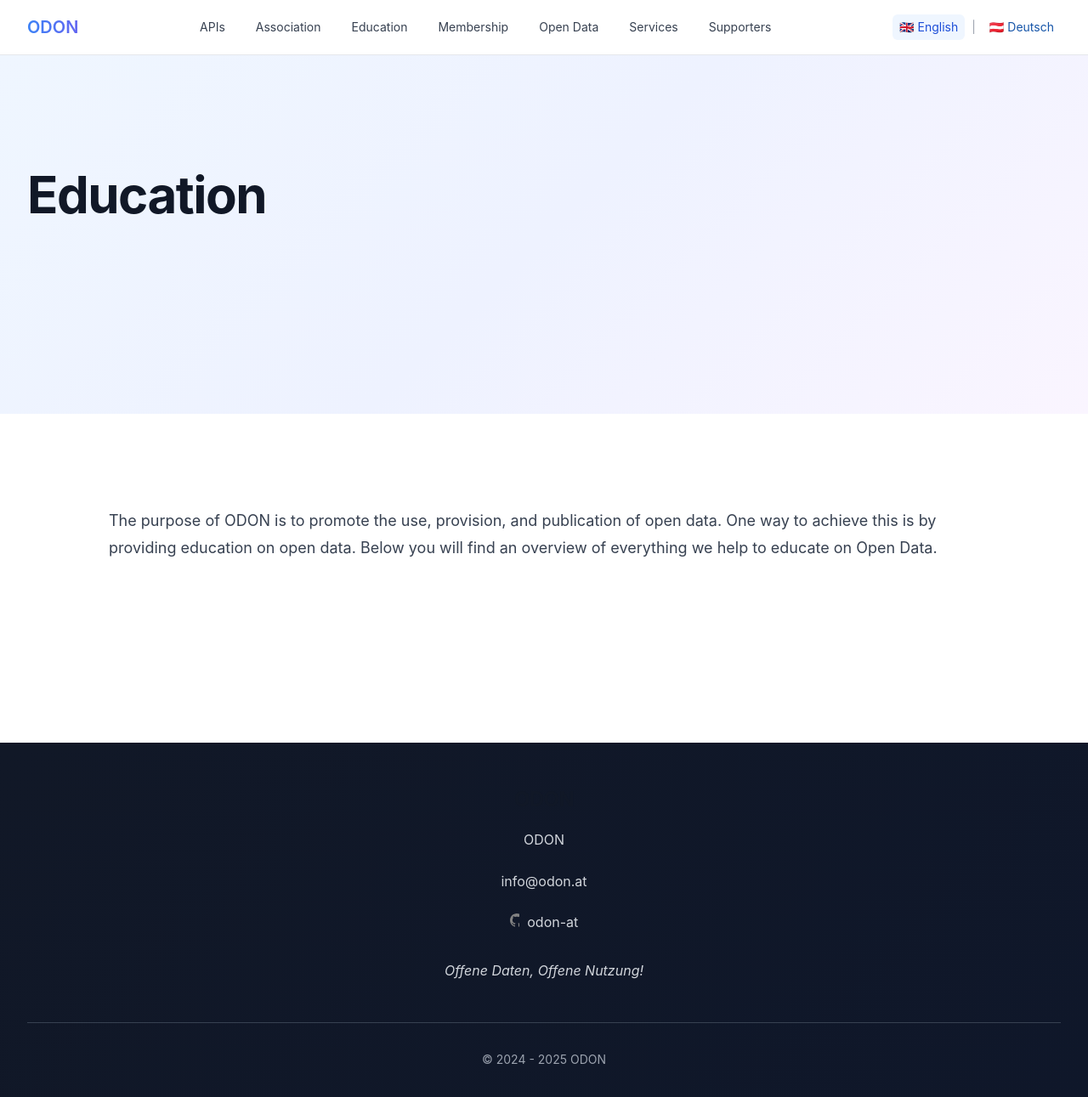
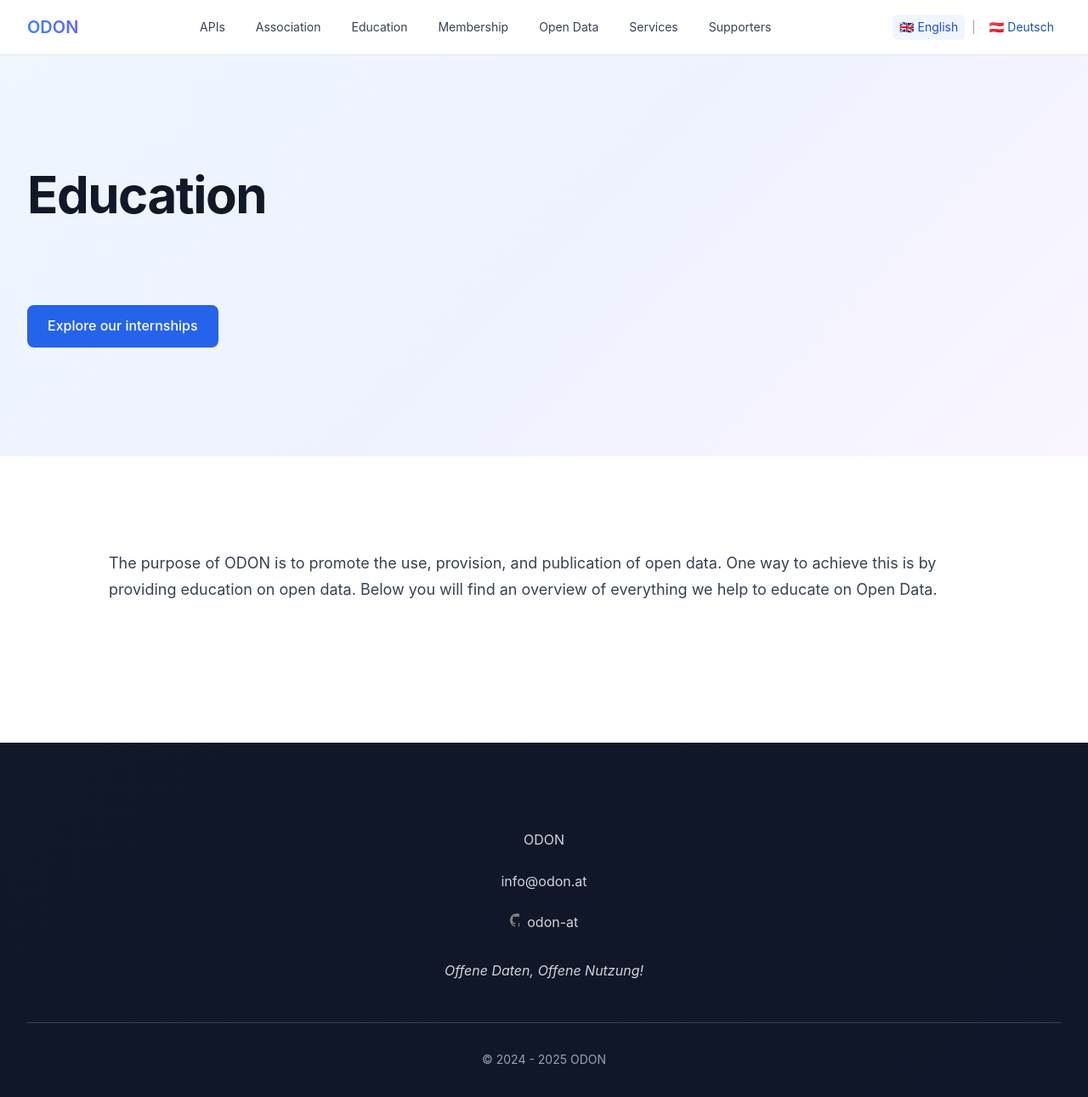
Before and after one commit to verein-odon/verein-odon.github.io, a Jekyll site: the page built from docs/en/education.md, in a window 1280 px wide and 1321 px high. Shown: the top 1291 px of the window at 85% size. Built offline with Jekyll 4.4.1, drawn with Linux system fonts in a browser that asks for light colours.

Commit message:
Improved education (en) page

```diff
--- a/docs/_data/heros.yaml
+++ b/docs/_data/heros.yaml
@@ -63,6 +63,10 @@
 education:
   en:
     hero-title: Education
+    buttons:
+      - text: "Explore our internships"
+        url: "/en/internships/"
+        style: "primary"
 membership:
   en:
     hero-title: "Shape the Future of Open Data Together"
```
